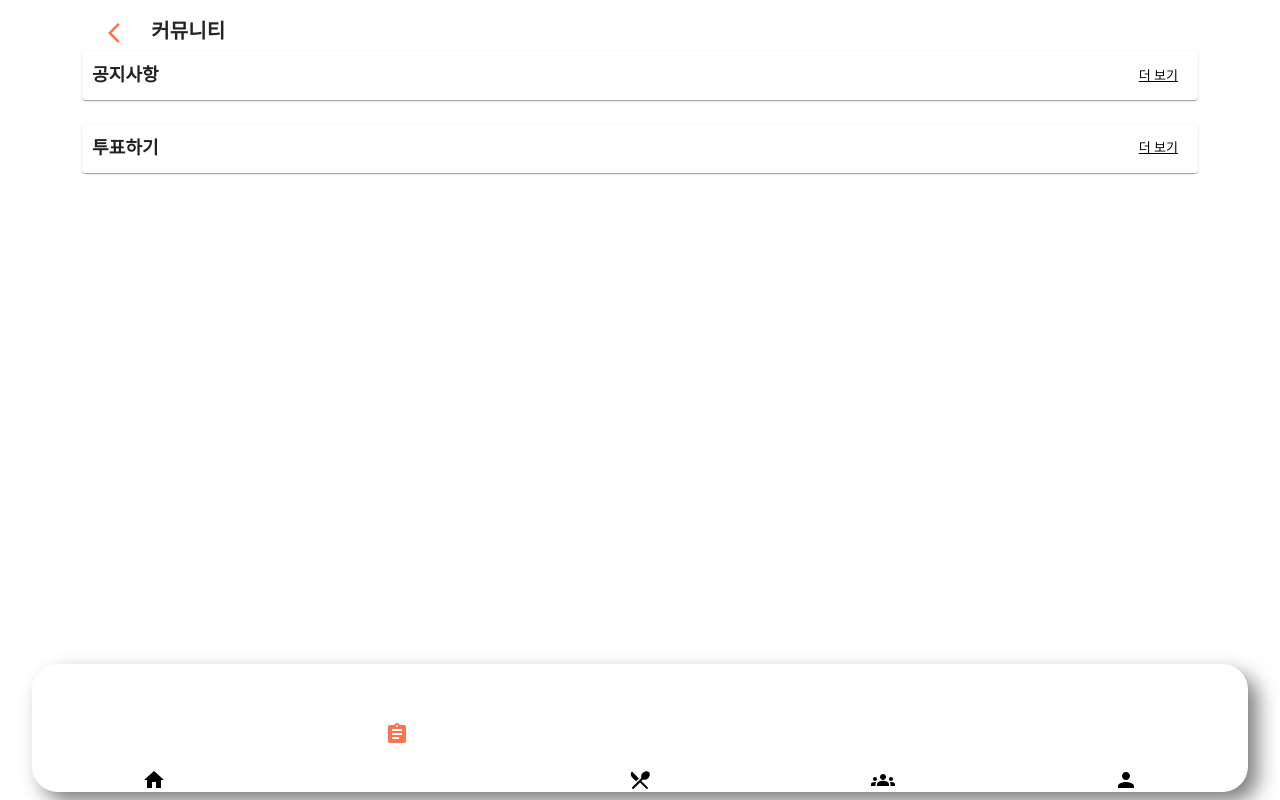
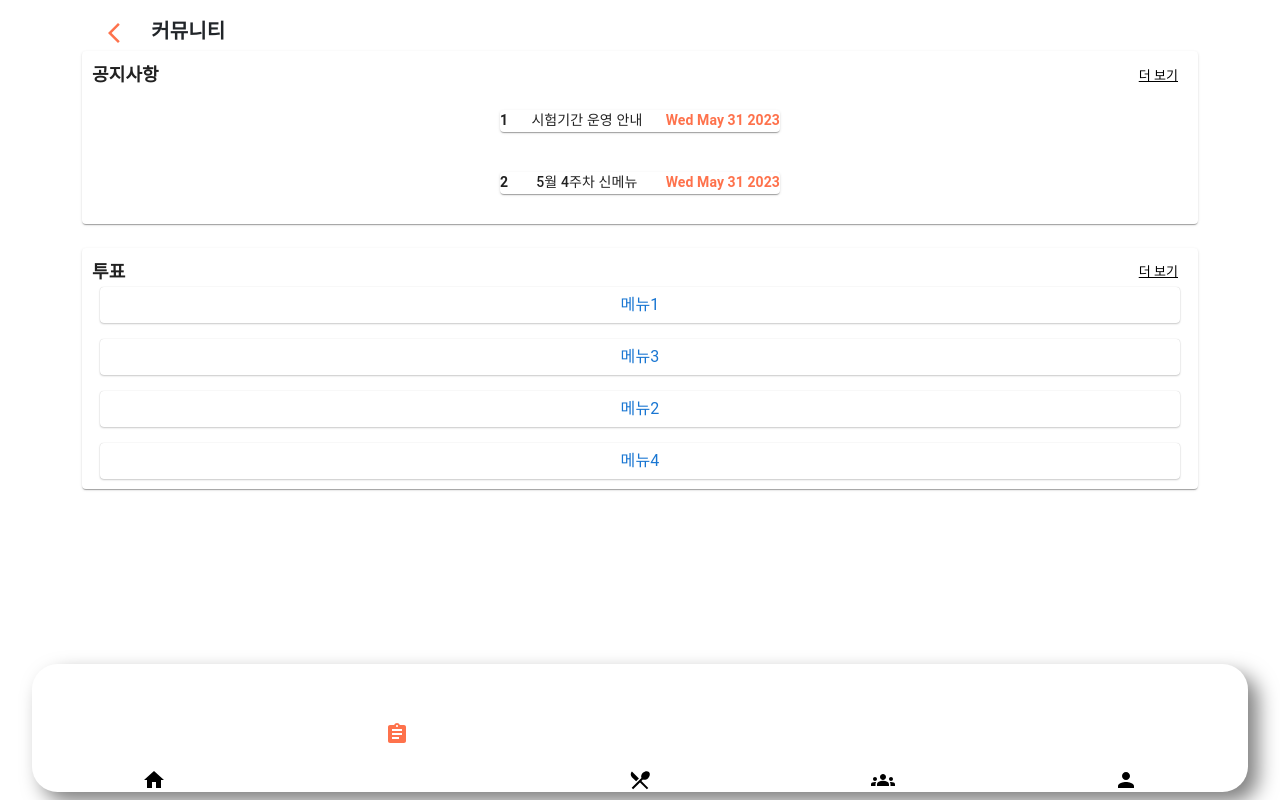
Before and after one commit to BugiSquad/GraduationProject2023, a React (Create React App) app: page /community in a window 1280 px wide. Built offline with nearby package versions, Linux system fonts and the light colour scheme.

Commit message:
1. 투표 UI 추가

```diff
--- a/src/components/Write.tsx
+++ b/src/components/Write.tsx
@@ -21,10 +21,7 @@ interface FormProps {
 
 export const Write: React.FC = () => {
     const [props, setProps] = useState<FormProps>({
-        title: "",
-        body: "",
-        groupType: GroupType.INDIVIDUAL,
-        time: dayjs()
+        title: "", body: "", groupType: GroupType.INDIVIDUAL, time: dayjs()
     });
     const dispatch = useAppDispatch();
 
--- a/src/pages/Community.tsx
+++ b/src/pages/Community.tsx
@@ -2,6 +2,8 @@ import {SimpleTemplate} from "./PageTemplate";
 import {BottomNavigationTab} from "../types/PageHeaderParam";
 import React from "react";
 import {BoardCard} from "../components/BoardCard";
+import {Button, Card, Grid, Typography} from "@mui/material";
+import LinearProgress from '@mui/material/LinearProgress';
 
 export const Community: React.FC = () => {
     return (
@@ -12,8 +14,94 @@ export const Community: React.FC = () => {
 
 }
 const Content: React.FC = () => {
+    const noticeItems: NoticeInfo[] = [
+        {noticeId: 1, title: "시험기간 운영 안내", date: new Date()},
+        {noticeId: 2, title: "5월 4주차 신메뉴", date: new Date()}]
     return (<>
-        <BoardCard title={"공지사항"} content={<></>} link={""}/>
-        <BoardCard title={"투표하기"} content={<></>} link={""}/>
+        <BoardCard title={"공지사항"}
+                   content={<div style={{display: "flex", flexDirection: "column"}}>{noticeItems.map((item, idx) =>
+                       <NoticeItem key={idx} info={item}></NoticeItem>)}</div>} link={""}/>
+        <BoardCard title={"투표"} content={<FavoriteMenuVote></FavoriteMenuVote>} link={""}/>
     </>)
 }
+
+interface NoticeInfo {
+    title: string,
+    noticeId: number;
+    date: Date;
+}
+
+interface NoticeItemProps {
+    info: NoticeInfo
+}
+
+const NoticeItem: React.FC<NoticeItemProps> = (props) => {
+    return (
+        <Card sx={{
+            display: "flex",
+            margin: "20px",
+            flex: "1",
+            justifyContent: "space-between",
+            alignItems: "center",
+            minWidth: 280,
+            maxWidth: 400
+        }}>
+            <Typography variant={"subtitle2"} fontWeight='bold'>{props.info.noticeId}</Typography>
+            <Typography
+                variant={"subtitle2"}>{props.info.title}</Typography>
+            <Typography variant={"subtitle2"} fontWeight='bold'
+                        style={{color: "#FE724C"}}>{props.info.date.toDateString()}</Typography>
+        </Card>
+    )
+}
+const FavoriteMenuVote: React.FC = () => {
+    const pollQuestion = 'Is react-polls useful?'
+    const pollAnswers = [
+        {option: '메뉴1', votes: 14},
+        {option: '메뉴2', votes: 2},
+        {option: '메뉴3', votes: 8},
+        {option: '메뉴4', votes: 2}
+    ].sort((a, b) => {
+        if (a.votes > b.votes) return -1;
+        else if (a.votes === b.votes) return 0;
+        else return 1;
+    })
+    let flag = false;
+    if (flag) return (<VoteResult pollAnswers={pollAnswers}></VoteResult>)
+    else return (<VoteButtons pollAnswers={pollAnswers}></VoteButtons>)
+}
+const VoteResult: React.FC<{ pollAnswers: { option: string, votes: number }[] }> = (prop) => {
+    let totalCount = 0
+    prop.pollAnswers.forEach((answer) => totalCount += answer.votes)
+    return (
+        <Grid container spacing={2} style={{width: "100%", alignItems: "center"}}>
+            {prop.pollAnswers.map((item, idx) => {
+                return (
+                    <>
+                        <Grid item xs={2}>
+                            <Typography variant={"subtitle2"}>{item.option}</Typography>
+                        </Grid>
+                        <Grid item xs={10}>
+                            <LinearProgress sx={{width: "90%"}} variant={"determinate"}
+                                            value={item.votes / totalCount * 100}/>
+                        </Grid>
+                    </>
+                )
+            })}
+        </Grid>
+    )
+}
+const VoteButtons: React.FC<{ pollAnswers: { option: string, votes: number }[] }> = (prop) => {
+    return (
+
+        <Grid container spacing={2} style={{width: "100%", alignItems: "center"}}>
+            {prop.pollAnswers.map((item, idx) => {
+                return (
+                    <Grid item xs={12}><Button style={{width: "100%", alignItems: "center", justifyItems: "left"}}>
+                        <Typography variant={"body1"}>{item.option}</Typography>
+                    </Button></Grid>
+                )
+            })
+            }
+        </Grid>)
+}
```
